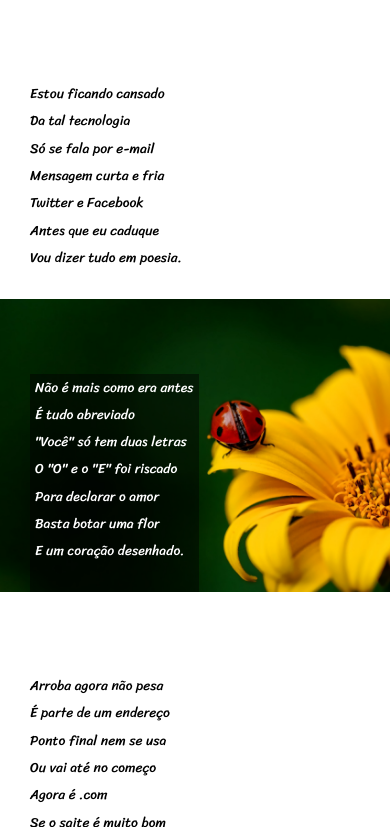
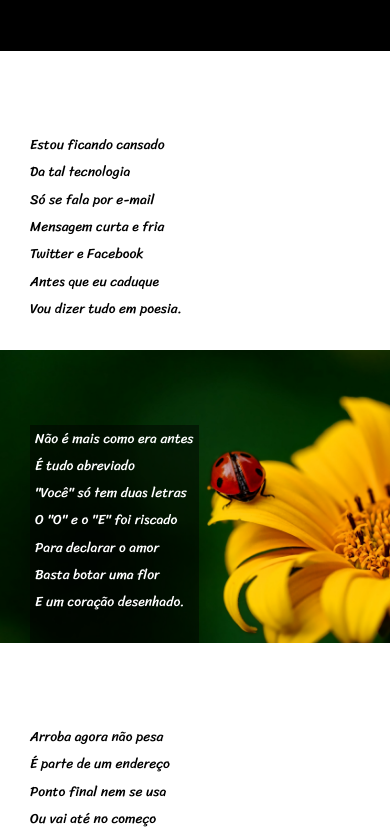
Before and after one commit to artursilvagit/projeto-cordel, a plain HTML site: page index.html in a window 390 px wide. Shown: the part 111-938 px from the top of the page. Drawn offline with Linux system fonts and the light colour scheme; a web font is replaced by a local one.

Commit message:
Responsividade Adicionada

```diff
--- a/style.css
+++ b/style.css
@@ -31,6 +31,7 @@ header a {
     text-decoration: none;
     color: white;
 }
+header p {
     font-family: var(--font3);
     padding-bottom: 50px;
 }
```
